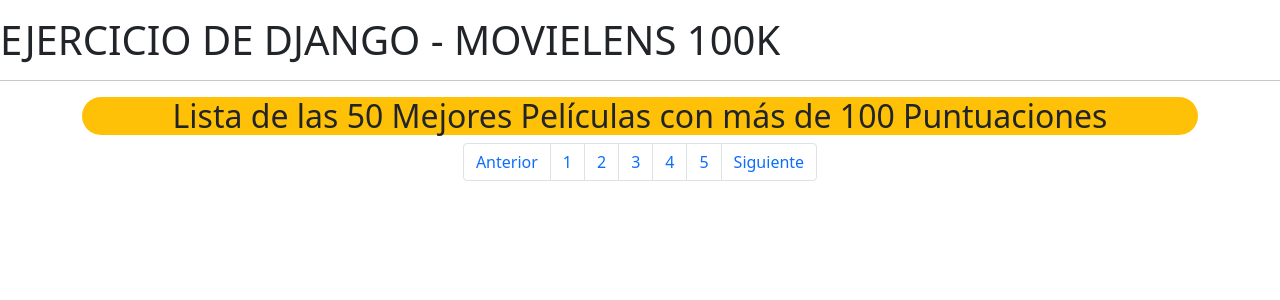
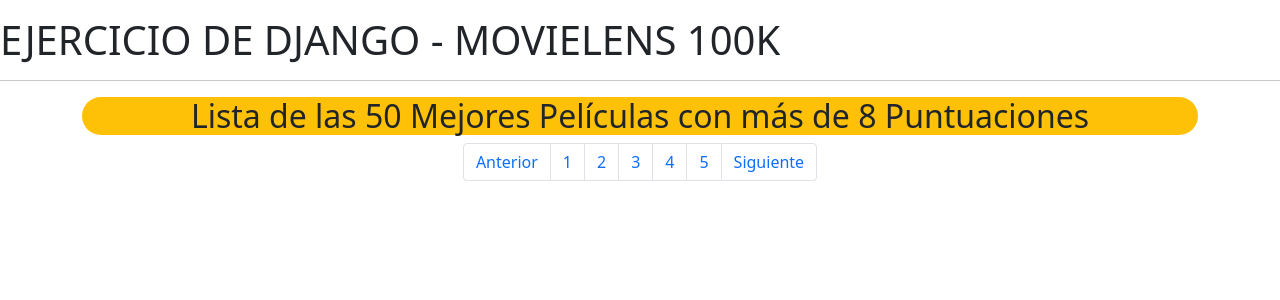
Before and after one commit to martirl11/Trabajo-CBD, a Django app: page /mejores_peliculas/1 in a window 1280 px wide. Shown: the part 56-356 px from the top of the page. Run offline with Django 4.2, Linux system fonts and the light colour scheme; data that the repository does not hold is empty; some libraries are stand-ins or nearby versions.

Commit message:
ahora mejores peliculas lo hace para 8 puntuaciones

```diff
--- a/cinema/templates/mejores_peliculas.html
+++ b/cinema/templates/mejores_peliculas.html
@@ -5,7 +5,7 @@
 
 {% block contenido %}
 <div class="container">
-    <h2 class="bg-warning rounded-pill text-center">Lista de las 50 Mejores Pel&iacute;culas con m&aacute;s de 100 Puntuaciones</h2>
+    <h2 class="bg-warning rounded-pill text-center">Lista de las 50 Mejores Pel&iacute;culas con m&aacute;s de 8 Puntuaciones</h2>
     <ul class="pagination justify-content-center">
         <li class="page-item"><a class="page-link" href="/mejores_peliculas/{{pagina|add:"-1"}}">Anterior</a></li>
         <li class="page-item"><a class="page-link" href="/mejores_peliculas/1">1</a></li>
--- a/cinema/views.py
+++ b/cinema/views.py
@@ -36,7 +36,7 @@ def mostrar_mejores_peliculas(request,pag):
         if pag < 1:
             pag = 1
     #peliculas con más de 100 puntuaciones
-    peliculas = Pelicula.objects.annotate(avg_rating=Avg('puntuacion__puntuacion'),num_rating=Count('puntuacion__puntuacion')).filter(num_rating__gt=100).order_by('-avg_rating')[(pag-1)*10:pag*10]
+    peliculas = Pelicula.objects.annotate(avg_rating=Avg('puntuacion__puntuacion'),num_rating=Count('puntuacion__puntuacion')).filter(num_rating__gt=8).order_by('-avg_rating')[(pag-1)*10:pag*10]
     return render(request, 'mejores_peliculas.html', {'peliculas':peliculas, 'pagina':pag, 'STATIC_URL':settings.STATIC_URL})
 
 def mostrar_peliculas_year(request):
```
